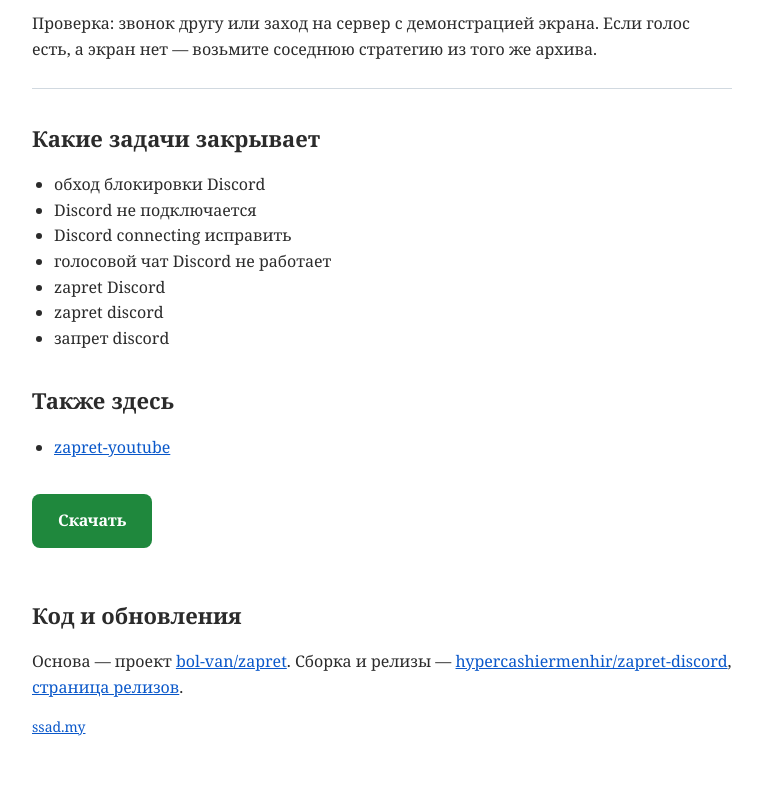
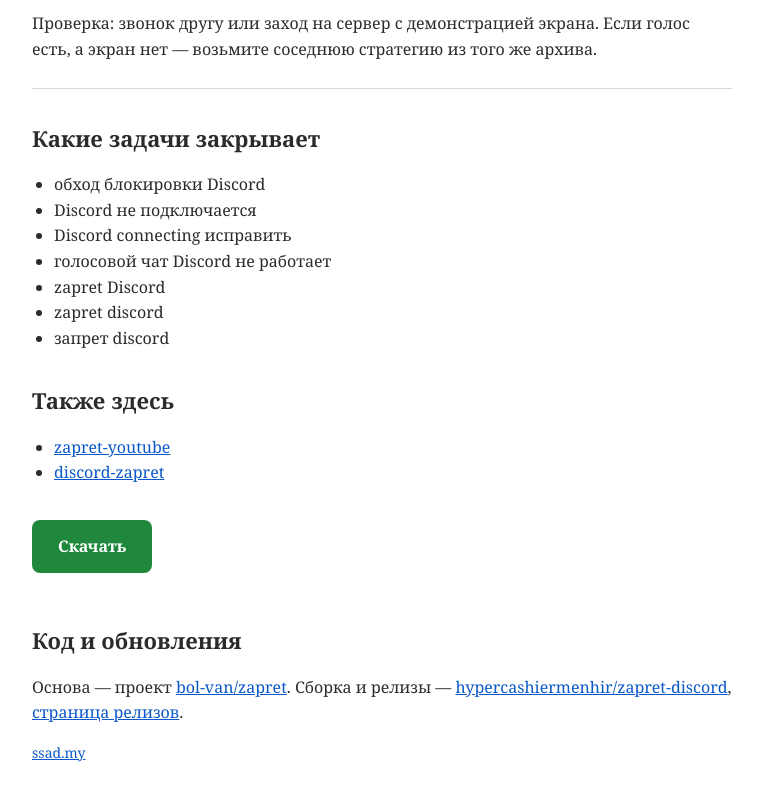
Before and after one commit to hypercashiermenhir/zapret-discord, a plain HTML site: page docs/index.html in a window 1280 px wide. Shown: the part 1585-2385 px from the top of the page, without its empty margins (258-1020 px from the left). Drawn offline with Linux system fonts and the light colour scheme.

Commit message:
Update site files

```diff
--- a/docs/index.html
+++ b/docs/index.html
@@ -90,6 +90,7 @@
   <h2>Также здесь</h2>
   <ul>
     <li><a href="https://github.com/hypercashiermenhir/zapret-youtube">zapret-youtube</a></li>
+    <li><a href="https://github.com/hypercashiermenhir/discord-zapret">discord-zapret</a></li>
   </ul>
 
 
```
